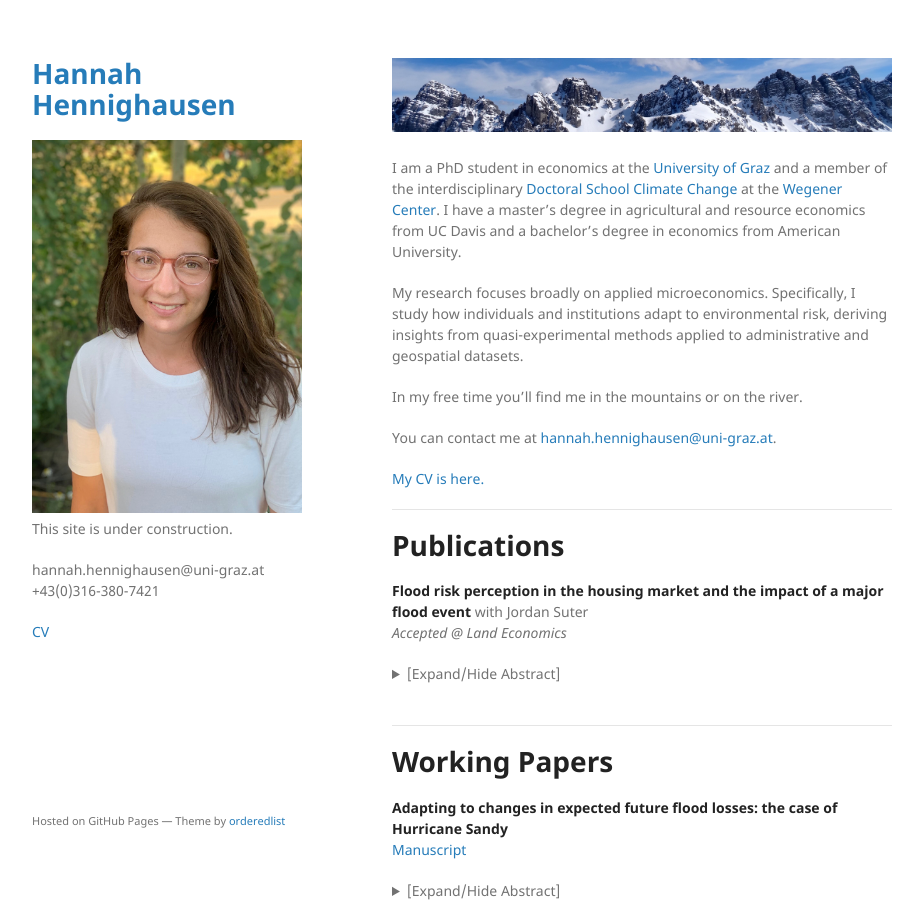
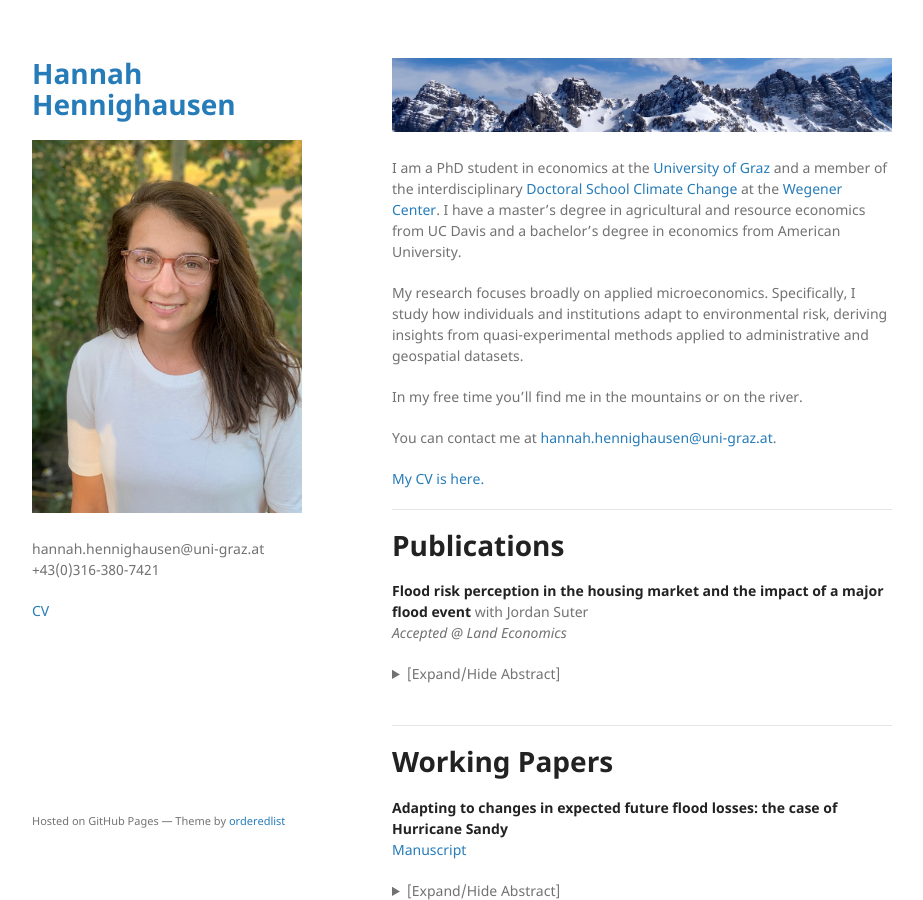
Before and after one commit to hannahhennighausen/hannahhennighausen.github.io, a Jekyll site: the page built from index.md, in a window 1280 px wide and 900 px high. Shown: the whole window, without its empty margins (178-1101 px from the left). Built offline with Jekyll 4.4.1, drawn with Linux system fonts in a browser that asks for light colours; the repository's description, which GitHub fills in, is left out.

Commit message:
Update _config.yml

```diff
--- a/_config.yml
+++ b/_config.yml
@@ -1,6 +1,6 @@
 title: Hannah Hennighausen
 logo: /assets/img/me.png
-description: This site is under construction.
+description:
 show_downloads: false
 google_analytics:
 theme: jekyll-theme-minimal
```
